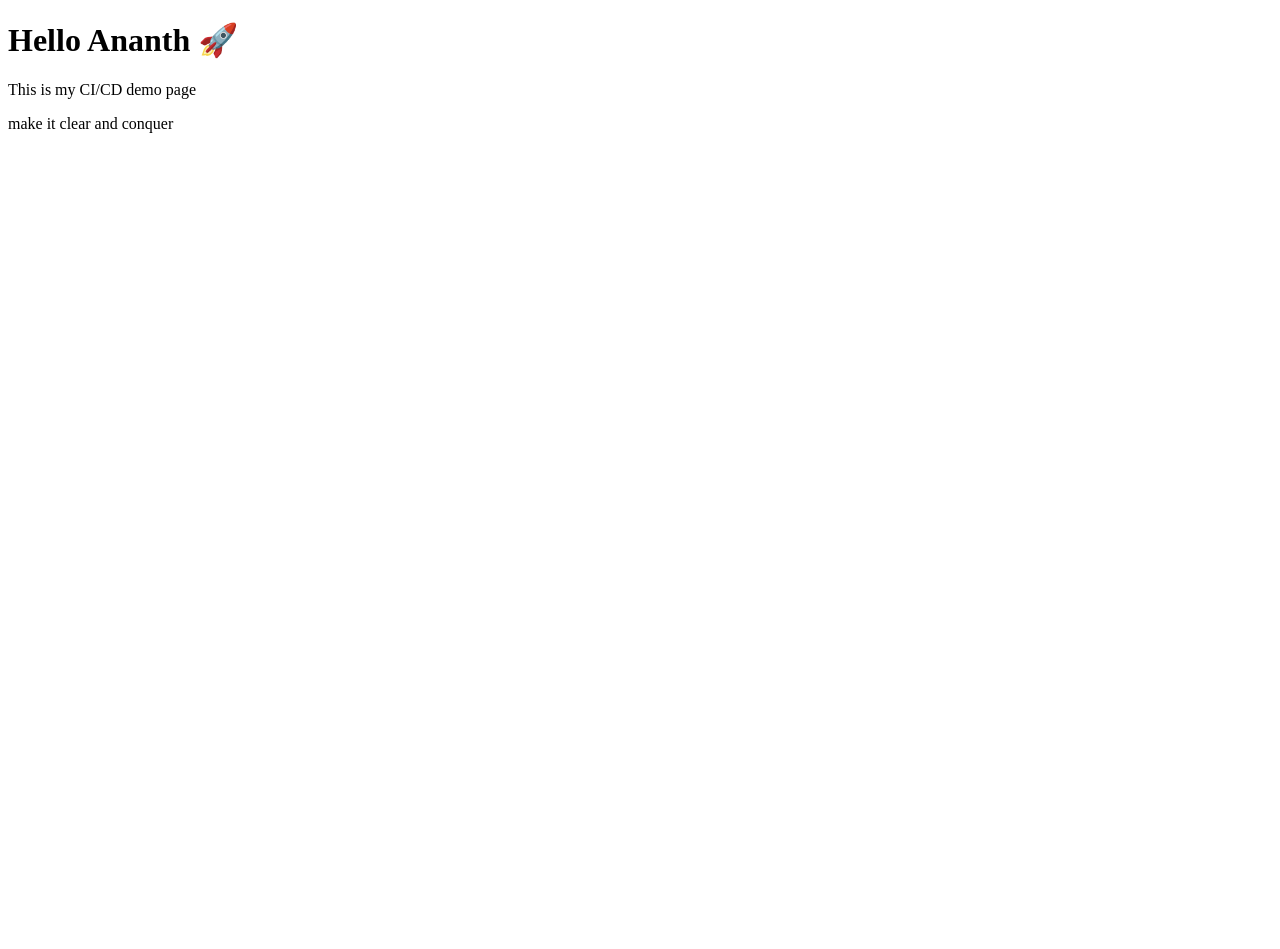
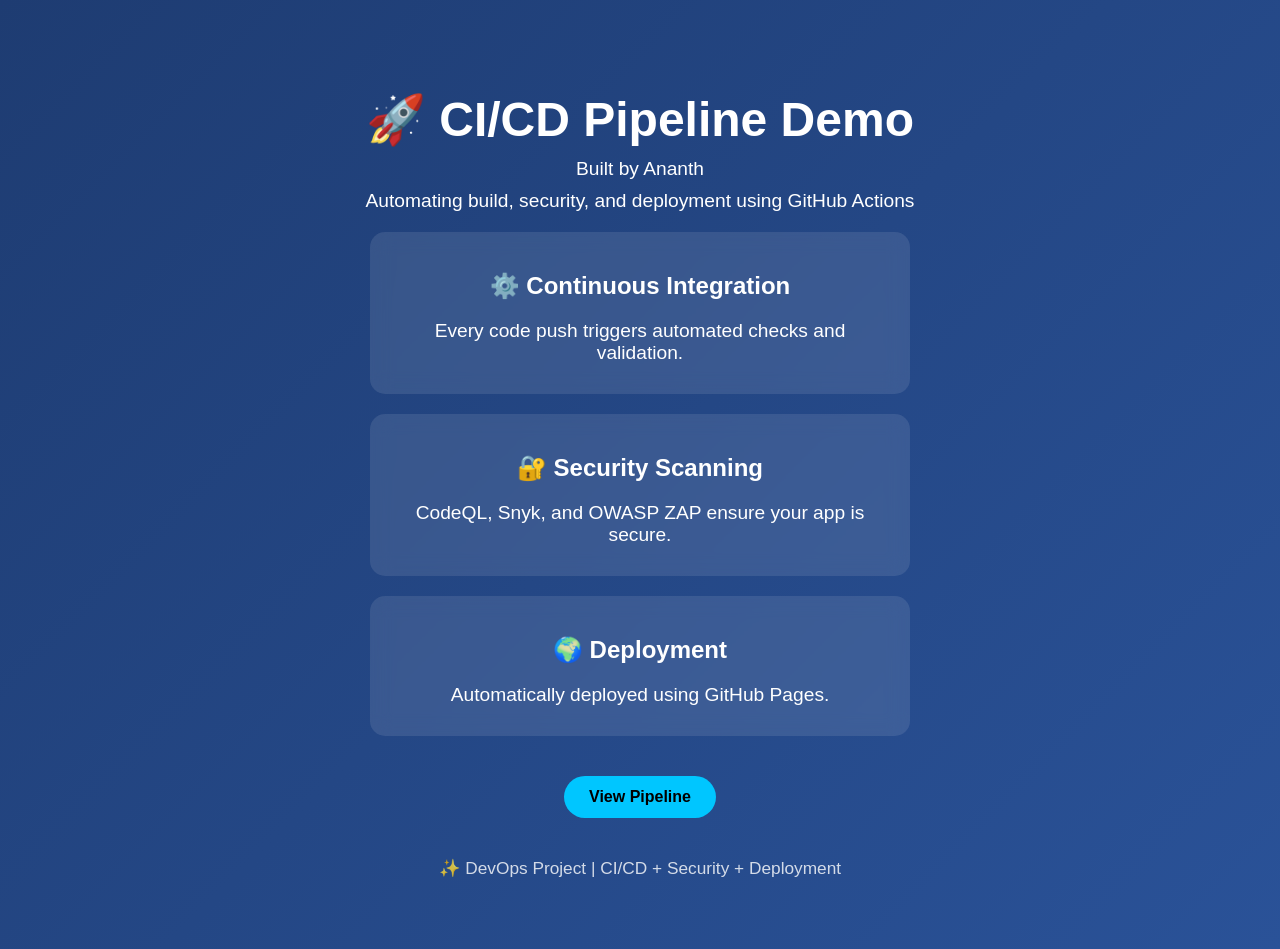
Before and after one commit to ananth211/simple-webpage, a plain HTML site: page picture.html in a window 1280 px wide. Before the commit the page ends 800 px from the top, so only its background shows below. Drawn offline with Linux system fonts and the light colour scheme.

Commit message:
Initial commit - simple webpage

```diff
--- a/picture.html
+++ b/picture.html
@@ -1,11 +1,93 @@
 <!DOCTYPE html>
-<html>
+<html lang="en">
 <head>
-    <title>My First CI Page</title>
+    <meta charset="UTF-8">
+    <meta name="viewport" content="width=device-width, initial-scale=1.0">
+    <title>CI/CD Demo | Ananth</title>
+
+    <style>
+        body {
+            margin: 0;
+            font-family: Arial, sans-serif;
+            background: linear-gradient(135deg, #1e3c72, #2a5298);
+            color: white;
+            text-align: center;
+        }
+
+        .container {
+            padding: 60px 20px;
+        }
+
+        h1 {
+            font-size: 3em;
+            margin-bottom: 10px;
+        }
+
+        p {
+            font-size: 1.2em;
+            margin: 10px 0;
+        }
+
+        .card {
+            background: rgba(255, 255, 255, 0.1);
+            margin: 20px auto;
+            padding: 20px;
+            border-radius: 15px;
+            width: 80%;
+            max-width: 500px;
+            backdrop-filter: blur(10px);
+        }
+
+        .btn {
+            display: inline-block;
+            margin-top: 20px;
+            padding: 12px 25px;
+            background: #00c6ff;
+            color: black;
+            text-decoration: none;
+            border-radius: 25px;
+            font-weight: bold;
+            transition: 0.3s;
+        }
+
+        .btn:hover {
+            background: #00ffcc;
+        }
+
+        footer {
+            margin-top: 40px;
+            font-size: 0.9em;
+            opacity: 0.8;
+        }
+    </style>
 </head>
+
 <body>
-    <h1>Hello Ananth 🚀</h1>
-    <p>This is my CI/CD demo page</p>
-    <p>make it clear and conquer </p>
+    <div class="container">
+        <h1>🚀 CI/CD Pipeline Demo</h1>
+        <p>Built by Ananth</p>
+        <p>Automating build, security, and deployment using GitHub Actions</p>
+
+        <div class="card">
+            <h2>⚙️ Continuous Integration</h2>
+            <p>Every code push triggers automated checks and validation.</p>
+        </div>
+
+        <div class="card">
+            <h2>🔐 Security Scanning</h2>
+            <p>CodeQL, Snyk, and OWASP ZAP ensure your app is secure.</p>
+        </div>
+
+        <div class="card">
+            <h2>🌍 Deployment</h2>
+            <p>Automatically deployed using GitHub Pages.</p>
+        </div>
+
+        <a href="#" class="btn">View Pipeline</a>
+
+        <footer>
+            <p>✨ DevOps Project | CI/CD + Security + Deployment</p>
+        </footer>
+    </div>
 </body>
 </html>
```
